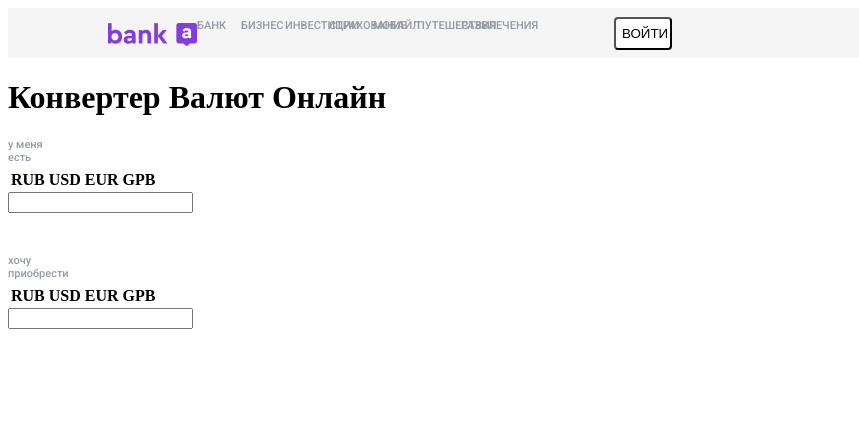
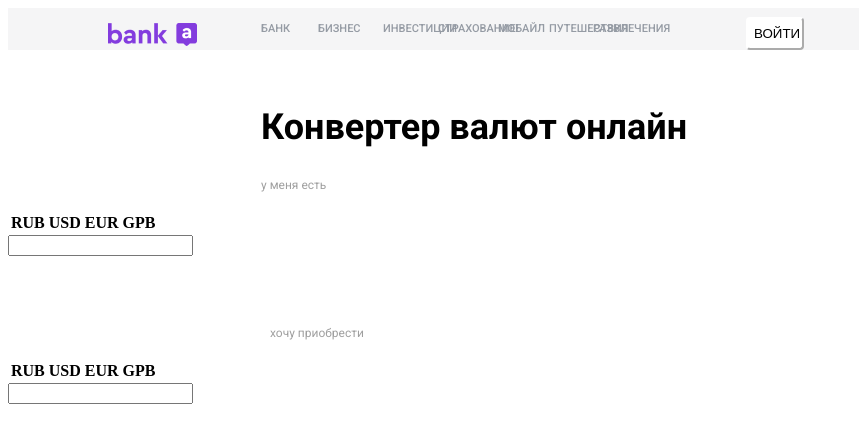
Before and after one commit to nnisyaa/M3, a plain HTML site: page index.html in a window 1280 px wide. Shown: the whole page, without its empty margins (0-859 px from the left). Drawn offline with Linux system fonts and the light colour scheme.

Commit message:
Third Commit

```diff
--- a/index.html
+++ b/index.html
@@ -9,16 +9,16 @@
 <body>
    <div class="head">
       <img class="head-image" src="/image/bank.png"  alt="Not found">
-      <p>БАНК</p>
-      <p>БИЗНЕС</p>
-      <p>ИНВЕСТИЦИИ</p>
-      <p>СТРАХОВАНИЕ</p>
-      <p>МОБАЙЛ</p>
-      <p>ПУТЕШЕСТВИЯ</p>
-      <p>РАЗВЛЕЧЕНИЯ</p>
+      <p class="first">БАНК</p>
+      <p class="second">БИЗНЕС</p>
+      <p class="third">ИНВЕСТИЦИИ</p>
+      <p class="fourth">СТРАХОВАНИЕ</p>
+      <p class="fifth">МОБАЙЛ</p>
+      <p class="sixth">ПУТЕШЕСТВИЯ</p>
+      <p class="seveth">РАЗВЛЕЧЕНИЯ</p>
       <button class="log-in">ВОЙТИ</button>
   </div>
-  <h1 class="heading">Конвертер Валют Онлайн</h1>
+  <h1 class="heading">Конвертер валют онлайн</h1>
 
   <div class="container">
     <div class="left-container">
@@ -47,7 +47,7 @@
 
 
     <div class="right-container">
-        <p>хочу приобрести</p>
+        <p class="want">хочу приобрести</p>
         <div class="currency">
             <table>
                 <thead>
--- a/style.css
+++ b/style.css
@@ -1,9 +1,7 @@
 @import url('https://fonts.googleapis.com/css2?family=Roboto+Slab:wght@100;200;300;400;500;600;700;800;900&family=Roboto:wght@100;300;400;500;700;900&display=swap');
-
+@media only screen and (min-width: 1280px){
 .head{
     background-color: #F5F5F6;
-    width: 1152px;
-    height: 50px;
     margin-left: 0px;
     margin-top: 0px;
     display: flex;
@@ -14,6 +12,8 @@
     height: 23px;
     margin-left: 100px;
     margin-top: 15px;
+    display: flex;
+    align-items: center;
 }
 p{
     width: 44px;
@@ -24,9 +24,32 @@ p{
     font-size: 11px;
     line-height: 13px;
     color: #959BA4;
+    display: flex;
+    align-items: center;
 }
 p:hover{
     color: black;
+}
+.first{
+    margin-left:64px ;
+}
+.second{
+    margin-left:13px ;
+}
+.third{
+    margin-left:21px ;
+}
+.fourth{
+    margin-left:11px ;
+}
+.fifth{
+    margin-left:16px ;
+}
+.sixth{
+    margin-left:7px ;
+}
+.seventh{
+    margin-left:10px ;
 }
 .log-in{
     width: 58px;
@@ -35,4 +58,45 @@ p:hover{
     margin-top: 9px;
     background: #FFFFFF;
     border-radius: 4px;
+    border-color:#FFFFFF;
 }
+.heading{
+    width: 587px;
+    height: 32px;
+    margin-left: 253px;
+    margin-top: 56px;
+    font-family: 'Roboto';
+    font-style: normal;
+    font-weight: 700;
+    font-size: 36px;
+    line-height: 42px;
+}
+.have{
+    width: 120px;
+    height: 28px;
+    margin-top:33px ;
+    margin-left: 253px;
+    font-family: 'Roboto';
+    font-style: normal;
+    font-weight: 400;
+    font-size: 12px;
+    line-height: 14px;
+    display: flex;
+    align-items: center;
+    color: #9F9F9F;
+}
+.want{
+    width: 120px;
+    height: 28px;
+    margin-top: 33px;
+    margin-left: 262px;
+    font-family: 'Roboto';
+    font-style: normal;
+    font-weight: 400;
+    font-size: 12px;
+    line-height: 14px;
+    display: flex;
+    align-items: center;
+    color: #9F9F9F;
+}
+}
```
